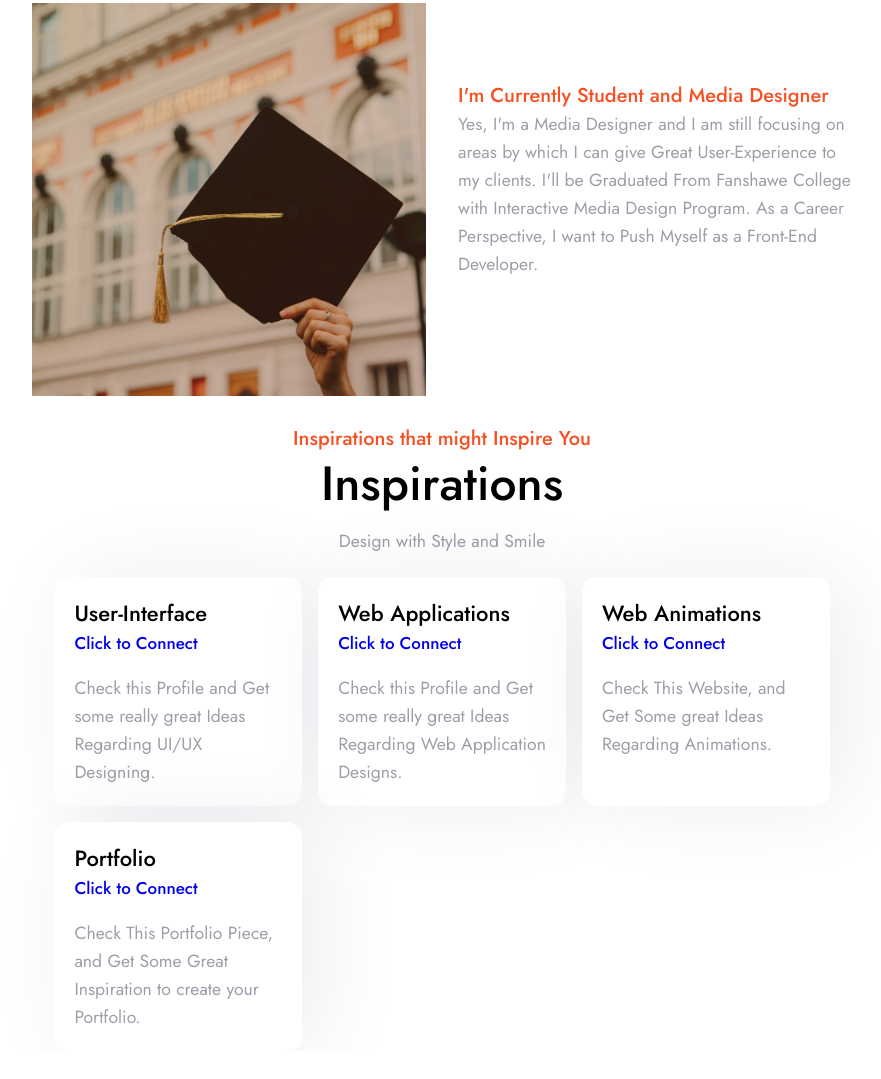
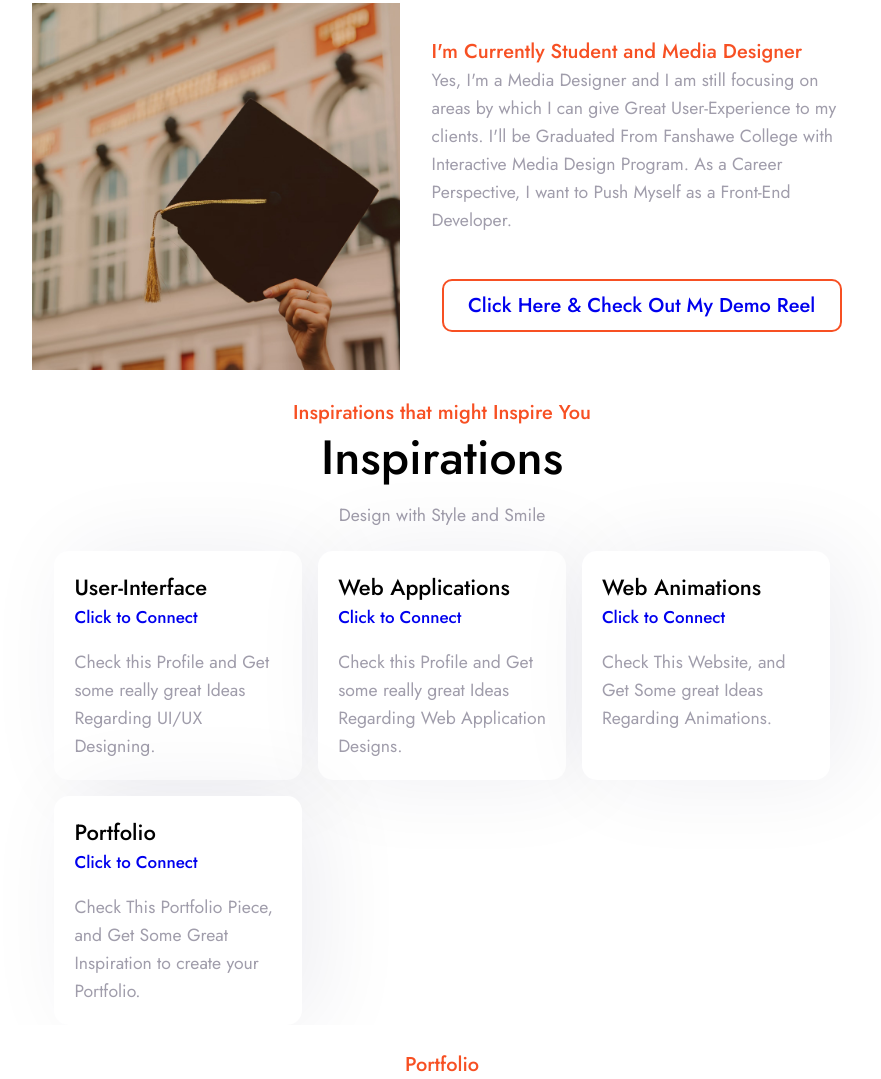
Before and after one commit to hiralshah7/shah_hiral_portfolio, a plain HTML site: page index.html in a window 1280 px wide. Shown: the part 1345-2424 px from the top of the page, without its empty margins (198-1079 px from the left). Drawn offline with nearby package versions, Linux system fonts and the light colour scheme.

Commit message:
adding_video

```diff
--- a/index.html
+++ b/index.html
@@ -33,7 +33,7 @@
             <li><a href="#contact">Contact Me</a>
             </li>
         </ul>
-        <a href="https://drive.google.com/file/d/1Nm0c3nZTNUO5Kkxuh_p4LHV_C-c6CtKk/view?usp=sharing" class="view_button">View Resume</a>
+        <a href="https://drive.google.com/file/d/1Nm0c3nZTNUO5Kkxuh_p4LHV_C-c6CtKk/view?usp=sharing" target="_blank" class="view_button">View Resume</a>
     </header>
     <!-- home section-->
     <section class="home" id="home">
@@ -110,10 +110,15 @@
                 Yes, I'm a Media Designer and I am still focusing on areas by which I can give Great User-Experience to my clients. I'll be Graduated From Fanshawe College with Interactive Media Design Program. As a Career Perspective, I want to Push Myself as a Front-End
                 Developer.
             </p>
+            <div class="iframe1">
+                <a href="https://youtu.be/_rL4-ilS3uQ" target="_blank">Click Here & Check Out My Demo Reel</a>
+            </div>
         </div>
     </section>
+
     <!-- Inspiration-->
     <section class="services" id="services">
+
         <div class="heading">
             <h3>Inspirations that might Inspire You</h3>
             <h2>Inspirations</h2>
--- a/sass/modules/_body.scss
+++ b/sass/modules/_body.scss
@@ -431,6 +431,25 @@
                 margin-bottom: 25px;
             }
 
+            .iframe1 {
+                // display: grid;
+                // justify-content: center;
+                // // grid-template-rows: repeat(1, 1fr);
+            }
+
+            .iframe1 {
+                font-weight: 500;
+                font-size: 20px;
+                color: var(--main-color);
+                margin: 10px;
+                padding: 10px;
+                border-radius: 10px;
+                border: 2px solid var(--main-color);
+                width: 400px;
+                text-align: center;
+                cursor: pointer;
+            }
+
             .contact .action1 form label[type="text"],
             #message {
                 max-width: 100%;
```
Also changed, not shown: css/main.css, 1 other file.
